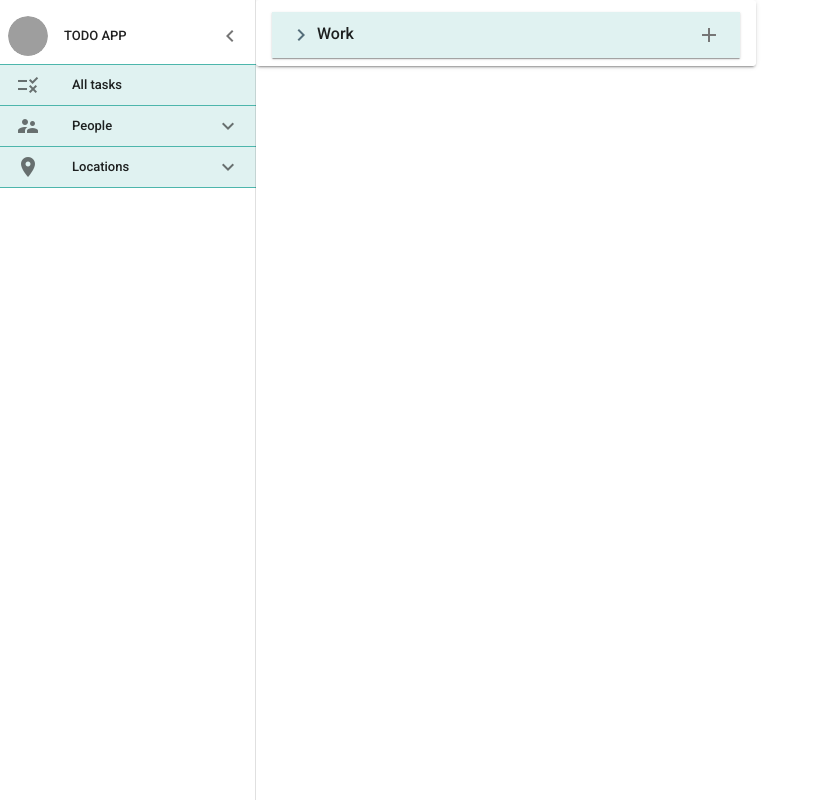
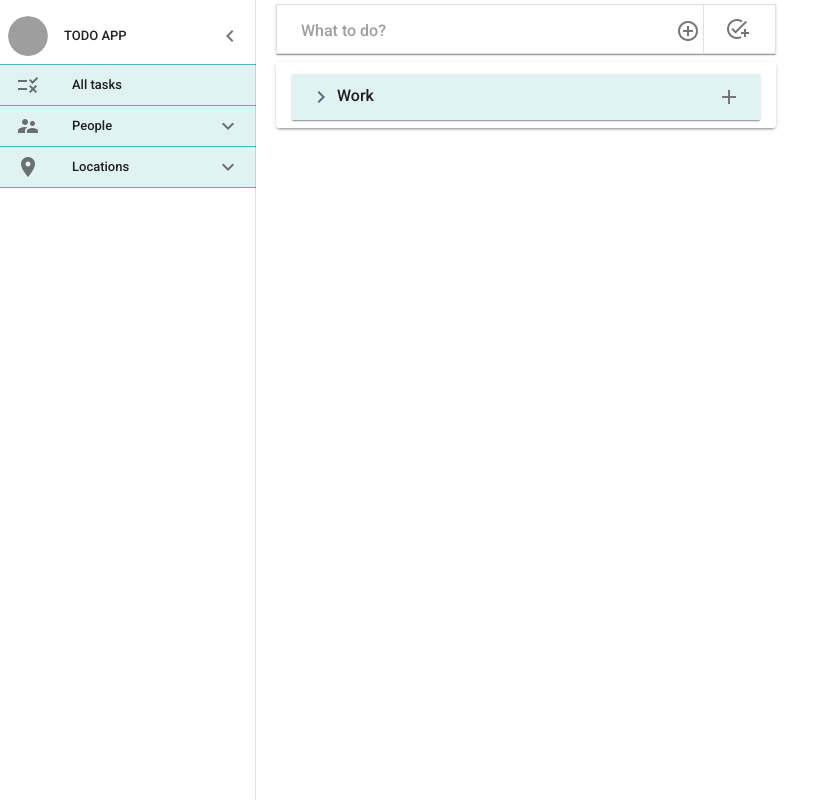
Before and after one commit to Yakhnitsa/vue-todo-app, a Vue app: page /locations/1 in a window 1280 px wide. Shown: the whole page, without its empty margins (0-840 px from the left). Built offline with nearby package versions, Linux system fonts and the light colour scheme; data requests are answered from the project's data file; grey boxes are pictures that could not be loaded.

Commit message:
change reducing to categories

```diff
--- a/json-server/todo.db.json
+++ b/json-server/todo.db.json
@@ -1,8 +1,8 @@
 {
   "todos": [
     {
-      "id": 0,
-      "text": "Buy tickets",
+      "id": 1,
+      "text": "Pack all my staff",
       "isDone": false,
       "person": {
         "id": 0,
@@ -12,199 +12,56 @@
       "childTask": null
     },
     {
-      "id": 1,
-      "text": "Pack all my staff",
-      "isDone": false,
-      "person": {
-        "id": 4,
-        "name": "Prostitute"
-      },
-      "location": {
-        "id": 0,
-        "name": "Home"
-      },
-      "childTask": null
-    },
-    {
       "id": 2,
-      "text": "Buy presents for nephews",
-      "isDone": false,
-      "person": {
-        "id": 3,
-        "name": "Ann"
-      },
-      "location": {
-        "id": 4,
-        "name": "Lavina mall"
-      },
-      "childTask": null
-    },
-    {
-      "id": 3,
-      "text": "Spell list for a vacation",
-      "isDone": false,
+      "text": "Отпроситься пораньше с работы",
+      "isDone": "",
       "person": {
         "id": 1,
         "name": "Boss"
-      },
-      "location": {
-        "id": 1,
-        "name": "Work"
-      },
-      "childTask": null
-    },
-    {
-      "id": 4,
-      "text": "Buy tablet for Yuliya",
-      "isDone": false,
-      "person": {
-        "id": 0,
-        "name": "Wife"
-      },
-      "location": {
-        "id": 4,
-        "name": "Lavina mall"
-      },
-      "childTask": null
-    },
-    {
-      "id": 5,
-      "text": "Buy tablet for Yuliya",
-      "isDone": false,
-      "person": {
-        "id": 2,
-        "name": "Mom"
-      },
-      "location": {
-        "id": 2,
-        "name": "Gas station"
-      },
-      "childTask": null
-    },
-    {
-      "id": 6,
-      "text": "Buy tablet for Yuliya",
-      "isDone": false,
-      "person": null,
-      "location": {
-        "id": 4,
-        "name": "Lavina mall"
-      },
-      "childTask": null
-    },
-    {
-      "id": 7,
-      "text": "Clean all the house",
-      "isDone": false,
-      "person": {
-        "id": 0,
-        "name": "Wife"
-      },
-      "location": {
-        "id": 0,
-        "name": "Home"
-      },
-      "childTask": null
-    },
-    {
-      "id": 8,
-      "text": "Buy tablet for Yuliya",
-      "isDone": false,
-      "person": null,
-      "location": {
-        "id": 4,
-        "name": "Lavina mall"
-      },
-      "childTask": null
-    },
-    {
-      "id": 9,
-      "text": "Wash the dishes",
-      "isDone": false,
-      "person": null,
-      "location": {
-        "id": 0,
-        "name": "Home"
-      },
-      "childTask": null
-    },
-    {
-      "id": 10,
-      "text": "Buy tickets",
-      "isDone": false,
-      "person": null,
-      "location": null,
-      "childTask": null
-    },
-    {
-      "id": 11,
-      "text": "Take tablet from Rozetka",
-      "isDone": false,
-      "person": null,
-      "location": {
-        "name": "Rozetka market",
-        "id": 6
-      },
-      "childTask": null
-    },
-    {
-      "id": 12,
-      "text": "Buy tickets",
-      "isDone": false,
-      "person": {
-        "id": 0,
-        "name": "Wife"
       },
       "location": null,
       "childTask": null
     },
     {
-      "id": 13,
-      "text": "New test TODO",
-      "isDone": false,
-      "person": null,
+      "id": 3,
+      "text": "Приготовить лазанью",
+      "isDone": "",
+      "person": {
+        "id": 2,
+        "name": "Mom"
+      },
       "location": null,
       "childTask": null
     },
     {
-      "id": 14,
-      "text": "new TODO",
-      "isDone": false,
-      "person": null,
+      "id": 4,
+      "text": "Полить бычка травяничка",
+      "isDone": "",
+      "person": {
+        "id": 3,
+        "name": "Ann"
+      },
       "location": null,
       "childTask": null
     },
     {
-      "id": 15,
-      "text": "Test TODO item",
-      "isDone": false,
-      "person": null,
+      "id": 5,
+      "text": "Поздравить с рождеством",
+      "isDone": "",
+      "person": {
+        "id": 4,
+        "name": "Prostitute"
+      },
       "location": null,
       "childTask": null
     },
     {
-      "id": 16,
-      "text": "Test element",
-      "isDone": false,
-      "person": null,
-      "location": null,
-      "childTask": null
-    },
-    {
-      "id": 17,
-      "text": "Something new",
-      "isDone": false,
-      "person": null,
-      "location": null,
-      "childTask": null
-    },
-    {
-      "id": 18,
-      "text": "Cook new receip of asian quisine",
-      "isDone": false,
+      "id": 6,
+      "text": "Устранить засор в раковине",
+      "isDone": "",
       "person": {
-        "id": 2,
-        "name": "Mom"
+        "id": 5,
+        "name": "Plumber"
       },
       "location": null,
       "childTask": null
--- a/src/components/TodoBoard.vue
+++ b/src/components/TodoBoard.vue
@@ -12,17 +12,17 @@
         </v-list>
 
         <v-list v-else>
-            <template v-for="(category,index) in categories" >
+            <template v-for="(cat,index) in categories" >
                 <v-list-item :key="'cat_' + index">
                     <category-title
-                            :is-active="categoryIsActive(category.title)"
-                            @toggle-active="activateCategory(category.title)"
+                            :is-active="categoryIsActive(cat.category)"
+                            @toggle-active="activateCategory(cat.category)"
                             @add-with-category="addWithCategory"
-                            :category="category.title"></category-title>
+                            :category="cat.category"></category-title>
                 </v-list-item>
                 <v-list-item
-                        v-show="categoryIsActive(category.title)"
-                        v-for="todo in category.items" :key="todo.id">
+                        v-show="categoryIsActive(cat.category)"
+                        v-for="todo in cat.items" :key="todo.id">
                     <todo-item
                             @set-active="setTaskActive"
                             :is-active="todo === activeTask"
--- a/src/store/index.js
+++ b/src/store/index.js
@@ -2,6 +2,7 @@ import Vue from 'vue'
 import Vuex from 'vuex'
 
 import api from '../api/jsonServerApi';
+import {reduceToSuggestedCategories} from '../plugins/arrayUtils'
 
 import {addOrReplace} from '../plugins/arrayUtils';
 
@@ -25,6 +26,16 @@ export default new Vuex.Store({
         },
         getAllPeople: state => {
             return state.people;
+        },
+        getTodosGroupByPerson:((state, getters) => {
+            const categories = [...getters.getAllPeople];
+            categories.push(null);
+            return reduceToSuggestedCategories(getters.getAllTodos,categories,'person');
+        }),
+        getTodosGroupByLocation:(state,getters) =>{
+            const categories = [...getters.getAllLocations];
+            categories.push(null);
+            return reduceToSuggestedCategories(getters.getAllTodos,categories,'location');
         },
         getTestItems: state=>{
             return state.testItems;
--- a/src/views/Home.vue
+++ b/src/views/Home.vue
@@ -1,16 +1,18 @@
 <template>
   <v-container fluid>
-    <todo-edit-dialog>
-      <template v-slot:activator="props">
-        <v-btn
-                color="primary"
-                v-bind="props.attrs"
-                @click="props.activate({})"
-        >
-          +
-        </v-btn>
-      </template>
-    </todo-edit-dialog>
+    <v-row>
+      <todo-edit-dialog ref="todoEditDialog">
+        <template v-slot:activator>
+          <!--                    Add void div to hide activator-->
+          <div></div>
+        </template>
+      </todo-edit-dialog>
+      <todo-quick-add class="ml-5 my-2"
+                      @edit-todo="openEditDialog"></todo-quick-add>
+    </v-row>
+    <v-row>
+
+    </v-row>
   </v-container>
 </template>
 
@@ -18,10 +20,12 @@
 // @ is an alias to /src
 import {mapGetters} from 'vuex';
 import TodoEditDialog from "../components/TodoEditDialog";
+import TodoQuickAdd from "../components/TodoQuickAdd";
 export default {
   name: 'Home',
   components: {
-    TodoEditDialog
+    TodoEditDialog,
+    TodoQuickAdd
   },
   computed:{
     ...mapGetters({
@@ -32,7 +36,10 @@ export default {
     pushTodo(val){
       console.log(val);
       val.click();
-    }
+    },
+    openEditDialog(todo){
+      this.$refs.todoEditDialog.pushTodo(todo);
+    },
   }
 
 }
--- a/src/views/Locations.vue
+++ b/src/views/Locations.vue
@@ -1,8 +1,22 @@
 <template>
     <v-container fluid>
         <v-row>
-            <todo-board v-if="singleCategory.length > 0" :categories="singleCategory" :is-loading="false"></todo-board>
-            <todo-board v-else :categories="allCategories" :is-loading="false"></todo-board>
+            <todo-edit-dialog ref="todoEditDialog">
+                <template v-slot:activator>
+                    <!--                    Add void div to hide activator-->
+                    <div></div>
+                </template>
+            </todo-edit-dialog>
+            <todo-quick-add class="ml-5 my-2"
+                            @edit-todo="openEditDialog"></todo-quick-add>
+        </v-row>
+        <v-row>
+            <todo-board class="ml-5"
+                        :categories="singleCategory.length > 0 ? singleCategory : allCategories"
+                        @add-with-category="addWithCategory"
+                        :is-loading="false">
+
+            </todo-board>
         </v-row>
     </v-container>
 </template>
@@ -10,31 +24,41 @@
 <script>
     import TodoBoard from "@/components/TodoBoard";
     import {mapGetters} from "vuex";
-    import {reduceToCategories} from "@/plugins/arrayUtils";
+    import TodoQuickAdd from "@/components/TodoQuickAdd";
+    import TodoEditDialog from "@/components/TodoEditDialog";
+    // import {reduceToCategories} from "@/plugins/arrayUtils";
 
     export default {
         name: "Locations",
-        components: {TodoBoard},
+        components: {TodoBoard, TodoQuickAdd,TodoEditDialog},
         computed:{
             ...mapGetters({
                 allTodos: 'getAllTodos',
                 people:'getAllPeople',
-                locations: 'getAllLocations'
+                locations: 'getAllLocations',
+                allCategories: 'getTodosGroupByLocation'
             }),
-            allCategories(){
-
-                return reduceToCategories(this.allTodos,'location');
-            },
             singleCategory(){
                 const id = this.$route.params.id;
+                if(id === 'no_location'){
+                    return this.allCategories.filter(group => group.category === null)
+                }
                 return this.allCategories
-                    .filter(cat => {
-                        return cat.title ? cat.title.id == id : false;
+                    .filter(group => {
+                        return group.category ? group.category.id == id : false;
                     });
             },
         },
+        methods:{
+            openEditDialog(todo){
+                this.$refs.todoEditDialog.pushTodo(todo);
+            },
+            addWithCategory(category){
+                const prototype = {person: category};
+                this.openEditDialog(prototype);
+            }
+        },
         mounted(){
-            console.log(this.$route.path)
         }
     }
 </script>
--- a/src/views/People.vue
+++ b/src/views/People.vue
@@ -23,7 +23,7 @@
 
 <script>
     import {mapGetters} from "vuex";
-    import {reduceToCategories} from '../plugins/arrayUtils'
+    // import {reduceToCategories} from '../plugins/arrayUtils'
     import TodoBoard from "@/components/TodoBoard";
     import TodoQuickAdd from "@/components/TodoQuickAdd";
     import TodoEditDialog from "@/components/TodoEditDialog";
@@ -35,22 +35,21 @@
         computed:{
             ...mapGetters({
                 allTodos: 'getAllTodos',
-                people:'getAllPeople'
+                people:'getAllPeople',
+                allCategories: 'getTodosGroupByPerson'
             }),
             singleCategory(){
                 const id = this.$route.params.id;
-                console.log(id);
+                if(id === 'no_person'){
+                    return this.allCategories.filter(cat => cat.category === null)
+                }
                 return this.allCategories
                     .filter(cat => {
-                        return cat.title ? cat.title.id == id : false;
+                        return cat.category ? cat.category.id == id : false;
                     });
             },
-            allCategories(){
-                return reduceToCategories(this.allTodos,'person');
-            }
         },
         methods:{
-
             openEditDialog(todo){
                 this.$refs.todoEditDialog.pushTodo(todo);
             },
@@ -60,8 +59,6 @@
             }
         },
         mounted(){
-            // const result = this.$store.dispatch('fetchAllData');
-            // result.finally(() => console.log('data fetched'))
         }
     }
 </script>
```
Also changed, not shown: src/components/SideMenu.vue (+24 -47 lines).
